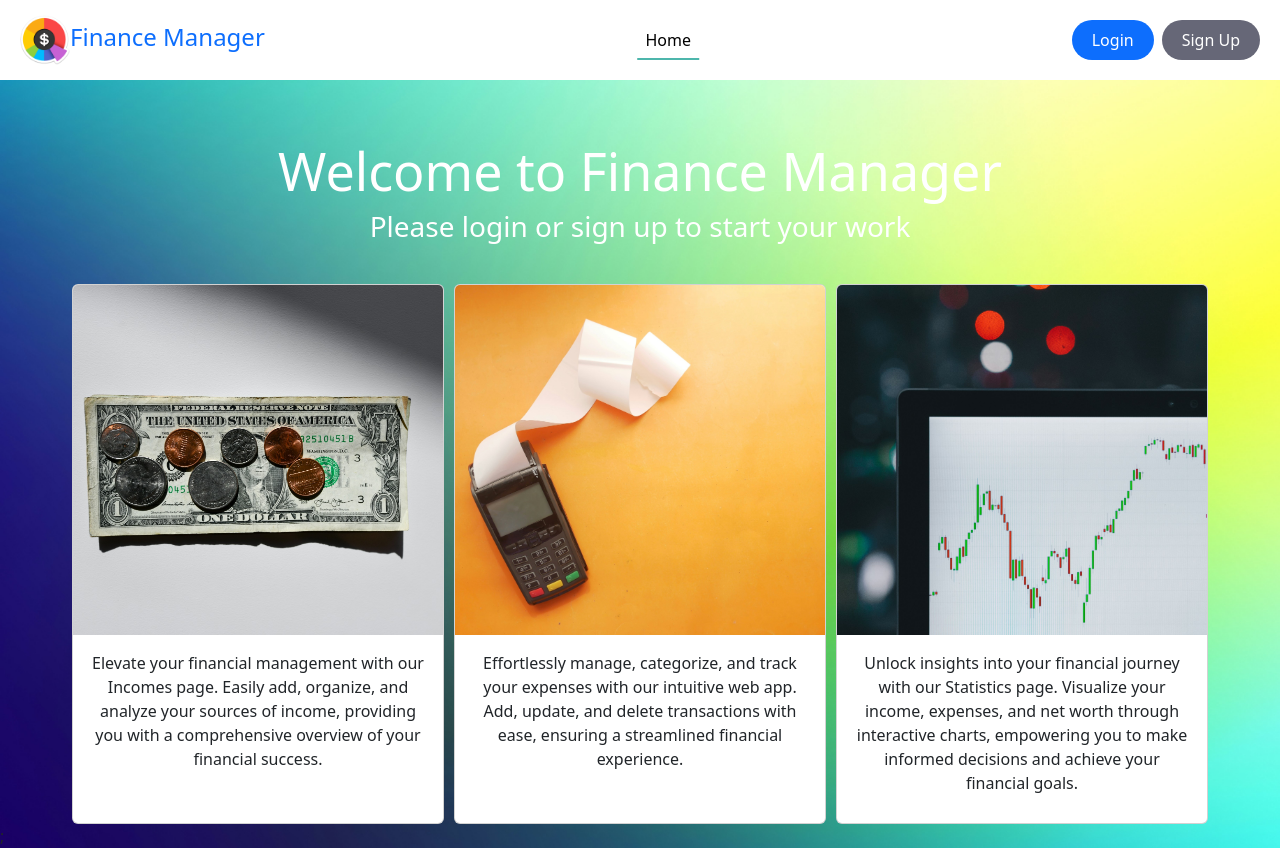
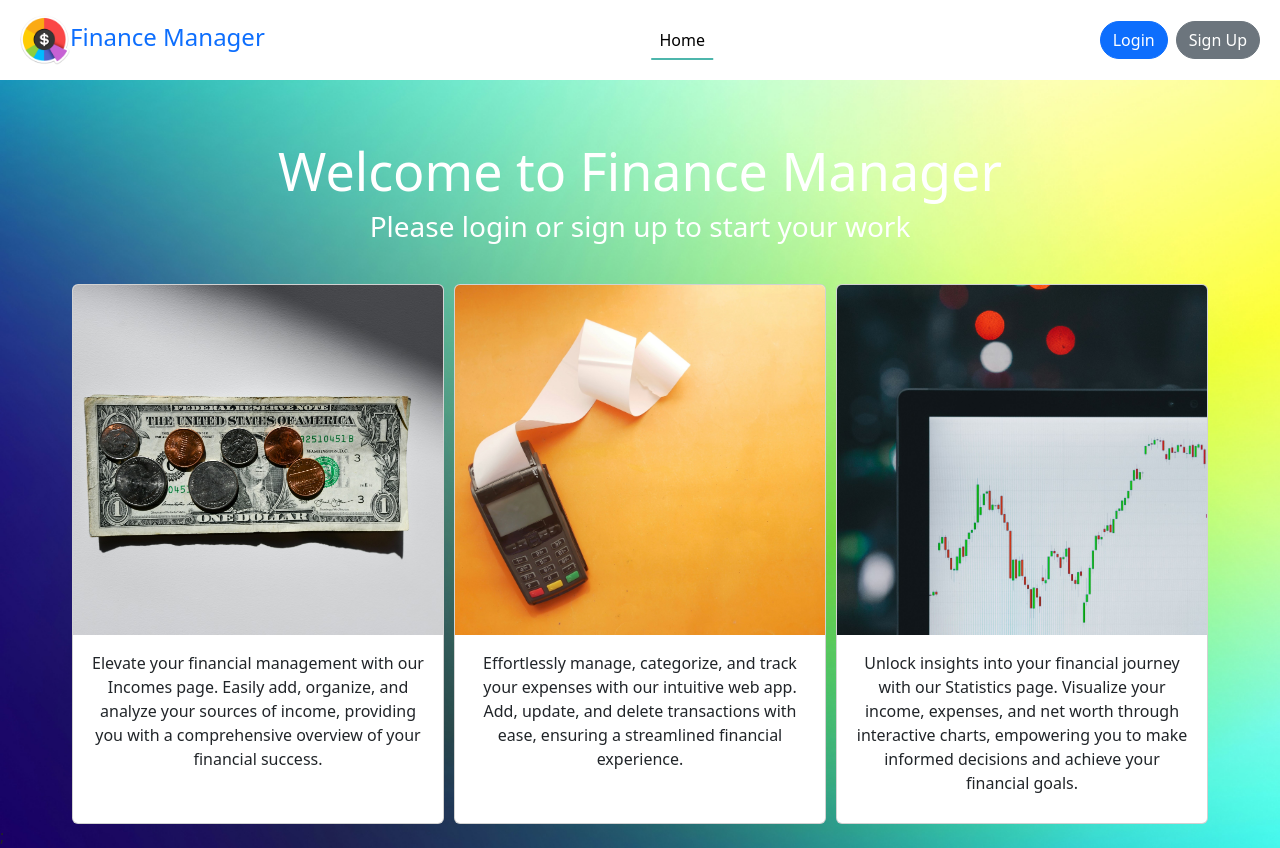
Before and after one commit to inoshishi-bohdan/FinanceManager, a React (Vite) app: page / in a window 1280 px wide. Built offline with nearby package versions, Linux system fonts and the light colour scheme.

Commit message:
fix: framer-motion MainNavigation.jsx

```diff
--- a/src/components/layout/MainNavigation.jsx
+++ b/src/components/layout/MainNavigation.jsx
@@ -4,9 +4,13 @@ import logo from '../../assets/logo.png';
 import { useContext } from 'react';
 import { AuthContext } from '../../store/authentication-context';
 import OffCanvas from './OffCanvas';
+import { motion } from 'framer-motion';
+import { useNavigate } from 'react-router-dom';
+import NavigationButton from '../ui/NavigationButton';
 
 function MainNavigation() {
-   const {isAuthenticated, changeIsAuthenticated} = useContext(AuthContext)
+   const { isAuthenticated, changeIsAuthenticated } = useContext(AuthContext)
+   const navigate = useNavigate();
 
    function handleLogout() {
       changeIsAuthenticated(false);
@@ -21,9 +25,17 @@ function MainNavigation() {
             </NavLink>
             <OffCanvas />
             <div className='d-flex align-items-center justify-content-center'>
-               {!isAuthenticated && <NavLink className={classes['login-button']} to='/login'>Login</NavLink>}
-               {!isAuthenticated && <NavLink className={classes['register-button']} to='/register'>Sign Up</NavLink>}
-               {isAuthenticated && <button onClick={handleLogout} type='button' className={classes['logout-button']}>Logout</button>}
+               {!isAuthenticated && <NavigationButton
+                  primary
+                  onClick={() => navigate('/login')}
+               >Login</NavigationButton>}
+               {!isAuthenticated && <NavigationButton
+                  style={{ marginLeft: '8px' }}
+                  onClick={() => navigate('/register')}
+               >Sign Up</NavigationButton>}
+               {isAuthenticated && <NavigationButton
+                  onClick={handleLogout}
+               >Logout</NavigationButton>}
                {isAuthenticated && <button className={`navbar-toggler ${classes['custom-toggler']} pe-0`} type="button" data-bs-toggle="offcanvas" data-bs-target="#offcanvasNavbar" aria-controls="offcanvasNavbar" aria-label="Toggle navigation">
                   <span className="navbar-toggler-icon"></span>
                </button>}
--- a/src/components/layout/MainNavigation.module.css
+++ b/src/components/layout/MainNavigation.module.css
@@ -16,43 +16,6 @@
    font-size: 1.5rem !important;
    margin: 0 !important;
    transition: 0.3s color;
-}
-
-.login-button {
-   color: white;
-   font-size: 1rem;
-   padding: 8px 20px;
-   border-radius: 50px;
-   text-decoration: none;
-   background-color: #0d6efd;
-   transition: background-color 0.3s ease;
-}
-
-.login-button:hover {
-   background-color: #0b5ed7;
-}
-
-.logout-button, .register-button {
-   background-color: #666777;
-   color: white;
-   font-size: 1rem;
-   padding: 8px 20px;
-   border-radius: 50px;
-   text-decoration: none;
-   transition: 0.3s background-color;
-}
-
-.logout-button {
-   border: none;
-}
-
-.register-button {
-   margin-left: 8px;
-}
-
-
-.register-button:hover, .logout-button:hover {
-   background-color: #808297;
 }
 
 .custom-toggler {
```
